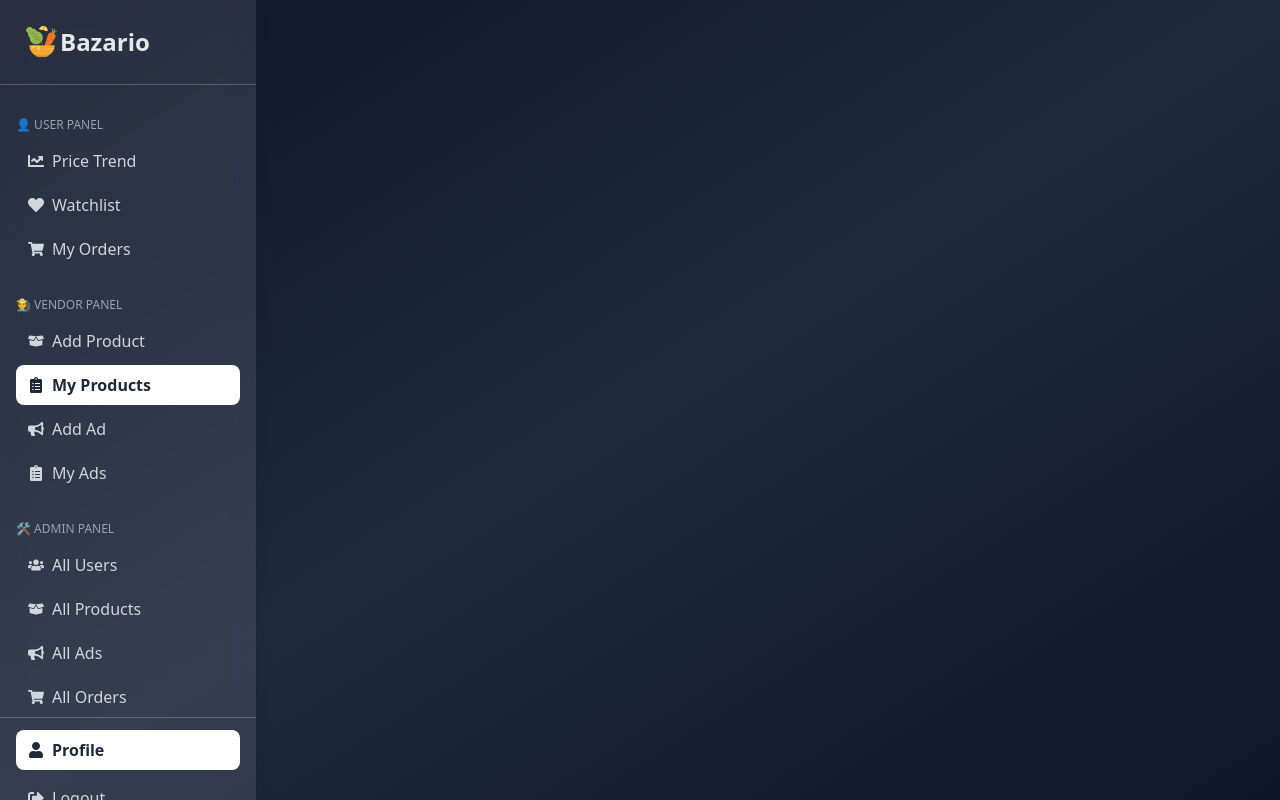
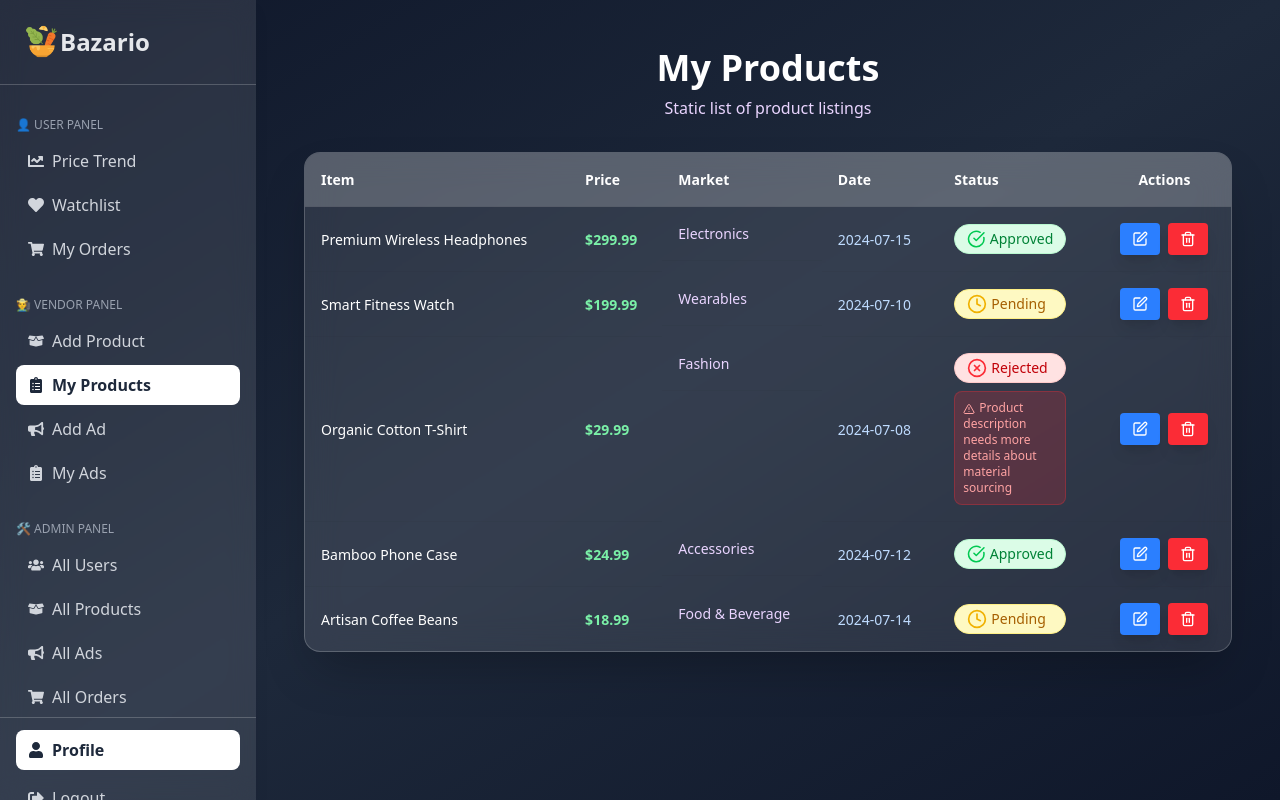
Before and after one commit to Rahmot15/E-Commers-BazarIo-Project-client-side, a React (Vite) app: page /dashboard/my-products in a window 1280 px wide. Built offline with nearby package versions, Linux system fonts and the light colour scheme.

Commit message:
MyProducts page design dene

```diff
--- a/package.json
+++ b/package.json
@@ -23,6 +23,7 @@
     "react-router": "^7.7.0",
     "react-toastify": "^11.0.5",
     "recharts": "^3.1.0",
+    "sweetalert2": "^11.22.2",
     "swiper": "^11.2.10",
     "tailwindcss": "^4.1.11"
   },
--- a/src/pages/Dashboard/Vendor/MyProducts.jsx
+++ b/src/pages/Dashboard/Vendor/MyProducts.jsx
@@ -1,11 +1,162 @@
-import React from 'react';
+import React from "react";
+import {
+  Edit,
+  Trash2,
+  CheckCircle,
+  Clock,
+  XCircle,
+  AlertTriangle,
+} from "lucide-react";
 
 const MyProducts = () => {
-    return (
-        <div>
+  const products = [
+    {
+      id: 1,
+      item: "Premium Wireless Headphones",
+      price: 299.99,
+      market: "Electronics",
+      date: "2024-07-15",
+      status: "approved",
+      feedback: null,
+    },
+    {
+      id: 2,
+      item: "Smart Fitness Watch",
+      price: 199.99,
+      market: "Wearables",
+      date: "2024-07-10",
+      status: "pending",
+      feedback: null,
+    },
+    {
+      id: 3,
+      item: "Organic Cotton T-Shirt",
+      price: 29.99,
+      market: "Fashion",
+      date: "2024-07-08",
+      status: "rejected",
+      feedback:
+        "Product description needs more details about material sourcing",
+    },
+    {
+      id: 4,
+      item: "Bamboo Phone Case",
+      price: 24.99,
+      market: "Accessories",
+      date: "2024-07-12",
+      status: "approved",
+      feedback: null,
+    },
+    {
+      id: 5,
+      item: "Artisan Coffee Beans",
+      price: 18.99,
+      market: "Food & Beverage",
+      date: "2024-07-14",
+      status: "pending",
+      feedback: null,
+    },
+  ];
 
+  const getStatusIcon = (status) => {
+    switch (status) {
+      case "approved":
+        return <CheckCircle className="w-5 h-5 text-green-500" />;
+      case "pending":
+        return <Clock className="w-5 h-5 text-yellow-500" />;
+      case "rejected":
+        return <XCircle className="w-5 h-5 text-red-500" />;
+      default:
+        return null;
+    }
+  };
+
+  const getStatusBadge = (status) => {
+    const baseClasses =
+      "px-3 py-1 rounded-full text-sm font-medium flex items-center gap-1";
+    switch (status) {
+      case "approved":
+        return `${baseClasses} bg-green-100 text-green-700 border border-green-200`;
+      case "pending":
+        return `${baseClasses} bg-yellow-100 text-yellow-700 border border-yellow-200`;
+      case "rejected":
+        return `${baseClasses} bg-red-100 text-red-700 border border-red-200`;
+      default:
+        return baseClasses;
+    }
+  };
+
+  return (
+    <div className="lg:p-6">
+      <div className="">
+        {/* Header */}
+        <div className="mb-8 text-center">
+          <h1 className="text-4xl font-bold text-white mb-2">My Products</h1>
+          <p className="text-purple-200">Static list of product listings</p>
         </div>
-    );
+
+        {/* Products Table */}
+        <div className="bg-white/10 backdrop-blur-lg rounded-2xl overflow-hidden border border-white/20 shadow-2xl">
+          <div className="overflow-x-auto">
+            <table className="table w-full">
+              <thead>
+                <tr className="bg-white/20 text-white">
+                  <th className="text-left p-4 font-semibold">Item</th>
+                  <th className="text-left p-4 font-semibold">Price</th>
+                  <th className="text-left p-4 font-semibold hidden lg:block ">Market</th>
+                  <th className="text-left p-4 font-semibold">Date</th>
+                  <th className="text-left p-4 font-semibold">Status</th>
+                  <th className="text-center p-4 font-semibold">Actions</th>
+                </tr>
+              </thead>
+              <tbody>
+                {products.map((product) => (
+                  <tr
+                    key={product.id}
+                    className="hover:bg-white/10 transition-colors duration-200 border-b border-white/10"
+                  >
+                    <td className="p-4 text-white font-medium">
+                      {product.item}
+                    </td>
+                    <td className="p-4 text-green-300 font-semibold">
+                      ${product.price}
+                    </td>
+                    <td className="p-4 text-purple-200 hidden lg:block ">{product.market}</td>
+                    <td className="p-4 text-blue-200">{product.date}</td>
+                    <td className="p-4">
+                      <div className="flex flex-col gap-2 w-28">
+                        <span className={getStatusBadge(product.status)}>
+                          {getStatusIcon(product.status)}
+                          {product.status.charAt(0).toUpperCase() +
+                            product.status.slice(1)}
+                        </span>
+                        {product.feedback && (
+                          <div className="text-xs w-28 text-red-300 bg-red-500/20 p-2 rounded-lg border border-red-500/30">
+                            <AlertTriangle className="w-3 h-3 inline mr-1" />
+                            {product.feedback}
+                          </div>
+                        )}
+                      </div>
+                    </td>
+                    <td className="p-4 text-center">
+                      <div className="flex gap-2 justify-center">
+                        <button className="btn btn-sm bg-blue-500 hover:bg-blue-600 text-white border-none shadow-lg hover:shadow-xl transition-all duration-300">
+                          <Edit className="w-4 h-4" />
+                        </button>
+                        <button className="btn btn-sm bg-red-500 hover:bg-red-600 text-white border-none shadow-lg hover:shadow-xl transition-all duration-300">
+                          <Trash2 className="w-4 h-4" />
+                        </button>
+                      </div>
+                    </td>
+                  </tr>
+                ))}
+              </tbody>
+            </table>
+          </div>
+        </div>
+      </div>
+    </div>
+  );
 };
 
 export default MyProducts;
```
Also changed, not shown: 1 other file (tests, documents, lock files or other folders).
